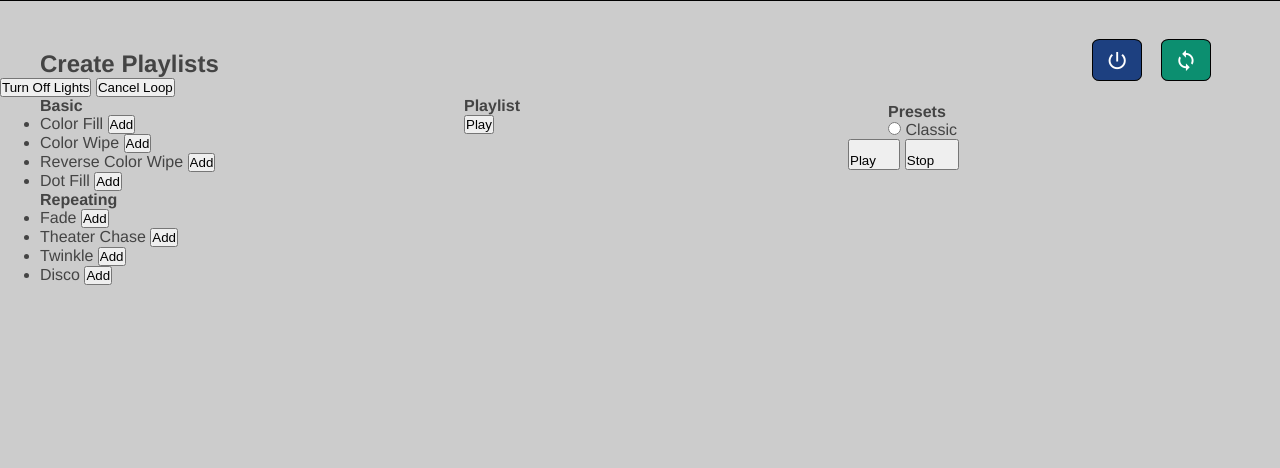
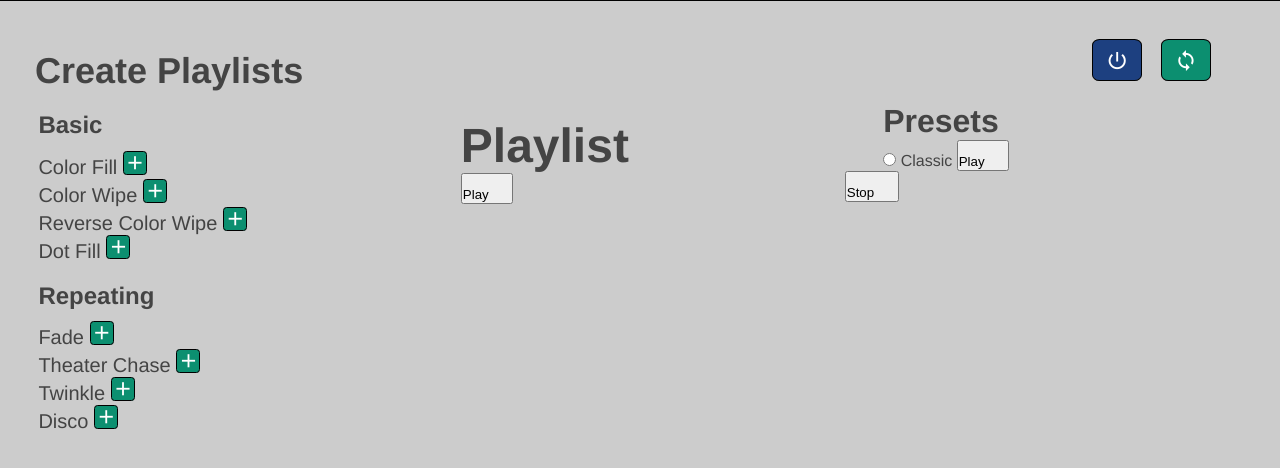
Before and after one commit to mpatti7/thesis, a Flask app: page /playlists/ in a window 1280 px wide. Shown: the part 162-630 px from the top of the page. Run offline with Flask 2, Linux system fonts and the light colour scheme; some libraries are stand-ins or nearby versions.

Commit message:
css changes for playlists

```diff
--- a/static/css/playlists.css
+++ b/static/css/playlists.css
@@ -1,16 +1,66 @@
+* {
+	margin: 0;
+	padding: 0;
+}
+
 .playlists{
 	margin-top: 75px;
 	margin-left: 40px;
+	font-size: 200%;
+}
+.playlists p{
+	font-size: 100%;
 }
 
 .column{
 	float: left;
 	width: 30%;
-	margin-left: 40px;
+	margin-left: 3%;
+}
+#functionsColumn h4{
+	font-size: 200%;
+	margin-top: 5%;
+}
+
+#functionsColumn ul li{
+	list-style-type: none;
+}
+#basic{
+	font-size: 150%;
+}
+#repeating{
+	font-size: 150%;
+}
+.addBtn{
+	height: 24px;
+	width: 24px;
+	border: 1px solid black;
+	border-radius: 15%;
+	background-color: rgb(12, 143, 112);
+	color: white;
+}
+.addBtn i{
+	font-size: 150%;
+	text-align: center;
+}
+.addBtn:hover{
+	background-color: rgb(41, 233, 159);
 }
 
 #playlistColumn{
-	padding-bottom: 2em;
+	/* padding-bottom: 2em; */
+	margin-top: 2%;
+}
+#playlistColumn ul li{
+	list-style-type: none;
+	font-size: 150%;
+}
+#playlistColumn h4{
+	font-size: 200%;
+}
+
+#presetsColumn h4{
+	font-size: 200%;
 }
 
 .row:after{
@@ -18,3 +68,48 @@
 	display: table;
 	clear: both;
 }
+
+@media only screen and (max-width: 1280px){
+	.playlists{
+		margin-top: 75px;
+		margin-left: 35px;
+		font-size: 150%;
+	}
+
+	.column{
+		float: left;
+		width: 30%;
+		margin-left: 3%;
+	}
+
+	#functionsColumn h4{
+		font-size: 150%;
+		margin-top: 5%;
+	}
+	#basic{
+		font-size: 125%;
+		margin-top: 3%;
+	}
+	#repeating{
+		font-size: 125%;
+		margin-top: 3%;
+	}
+	.addBtn{
+		font-size: 15px;
+		text-align: center;
+		height: 24px;
+		width: 24px;
+	}
+
+	#playlistColumn{
+		/* padding-bottom: 2em; */
+		font-size: 150%;
+		/* margin-top: 5%; */
+	}
+
+	.row:after{
+		content: "";
+		display: table;
+		clear: both;
+	}
+}
--- a/static/utilities.js
+++ b/static/utilities.js
@@ -8,6 +8,8 @@ function add(item){
     var brightness = createBrightness();
     var colorPicker = createColorPicker();
     var delay = createDelay();
+    var colorCB = createCheckbox();
+    var secondColor = createSecondColor();
 
     if(item === "colorWipe"){
         element.innerText = "Color Wipe";
@@ -15,6 +17,9 @@ function add(item){
         element.append(colorPicker);
         //need 2 colors
         element.append(delay)
+        element.append(colorCB);
+        secondColor.style.display = "none"
+        element.append(secondColor);
     }
     else if(item === "colorFill"){
         element.innerText = "Color Fill";
@@ -35,6 +40,29 @@ function add(item){
         element.append(colorPicker);
         //need 2 colors
     }
+    else if(item === "fade"){
+        element.innerText = "Fade";
+        element.append(brightness);
+        element.append(colorPicker);
+    }
+    else if(item === "theaterChase"){
+        element.innerText = "Theater Chase";
+        element.append(brightness);
+        element.append(colorPicker);
+    }
+    else if(item === "twinkle"){
+        element.innerText = "Twinkle";
+        element.append(brightness);
+        element.append(colorPicker);
+    }
+    else if(item === "disco"){
+        element.innerText = "Disco";
+        element.append(brightness);
+        element.append(colorPicker);
+    }
+
+
+
     htmlList.appendChild(element);
 }
 
@@ -47,6 +75,7 @@ function createObject(list){
     var color1;
     var color2;
     var delay = 0;
+    // elem = {};
 
     for(var i = 0; i < items.length; i++){
         console.log(items[i]);
@@ -63,6 +92,7 @@ function createObject(list){
             }
         }
         if(items[i].innerText === "Color Wipe"){
+            console.log("creating colorWipe object")
             elem = {
                 name: items[i].innerText,
                 method: "color_wipe",
@@ -143,7 +173,23 @@ function createColorPicker(){
     var colorPicker = document.createElement('input');
     colorPicker.setAttribute("type", "color");
     colorPicker.setAttribute("name", "color1");
+    colorPicker.setAttribute("value", "#ff0000");
     return colorPicker;
+}
+
+function createSecondColor(){
+    var secondColor = document.createElement('input');
+    secondColor.setAttribute("type", "color");
+    secondColor.setAttribute("name", "color2");
+    secondColor.setAttribute("value", "#ff0000");
+    // secondColor.setAttribute("id", "color2");
+    return secondColor;
+}
+
+function createCheckbox(){
+    var cb = document.createElement("input");
+    cb.setAttribute("type", "checkbox");
+    return cb
 }
 
 function createBrightness(){
--- a/templates/playlists.html
+++ b/templates/playlists.html
@@ -14,13 +14,7 @@
         {% block content %}
         <div class="playlists">
             <h2>Create Playlists</h2>
-        </div>
-
-        <div class="controlBtns">
-            <form action="{{url_for('playlistsChange')}}" method="post">
-              <button type="submit" name="btnOff" value="off">Turn Off Lights</button>
-              <button type="submit" name="cancel" value="cancelTask">Cancel Loop</button>
-            </form>
+            <!-- <p>Add functions to the playlist and customize each. Click "Play" when done.</p> -->
         </div>
 
         <div class="row">
@@ -34,10 +28,10 @@
                     <h4>Basic</h4>
                     <ul id="basic">
                         <!-- <li id="colorWipe" value="Color Wipe">Color Wipe <input type="button" id="colorWipeAdd" value="Add" onclick="addItem('colorWipe')"></li> -->
-                            <li id="colorFill" value="Color Fill">Color Fill <input type="button" id="colorFillAdd" value="Add" onclick="add('colorFill')"></li>
-                            <li id="colorWipe" value="Color Wipe">Color Wipe <input type="button" id="colorWipeAdd" value="Add" onclick="add('colorWipe')"></li>
-                            <li id="rColorWipe" value="Reverse Color Wipe">Reverse Color Wipe <input type="button" id="rColorWipeAdd" value="Add" onclick="add('rColorWipe')"></li>
-                            <li id="dotFill" value="Dot Fill">Dot Fill <input type="button" id="dotFillAdd" value="Add" onclick="add('dotFill')"></li>
+                        <li id="colorFill" value="Color Fill">Color Fill <button class="addBtn" onclick="add('colorFill')"><i class="material-icons">add</i></button></li>
+                        <li id="colorWipe" value="Color Wipe">Color Wipe <button class="addBtn" onclick="add('colorWipe')"><i class="material-icons">add</i></button></li>
+                        <li id="rColorWipe" value="Reverse Color Wipe">Reverse Color Wipe <button class="addBtn" onclick="add('rColorWipe')"><i class="material-icons">add</i></button></li>
+                        <li id="dotFill" value="Dot Fill">Dot Fill <button class="addBtn" onclick="add('dotFill')"><i class="material-icons">add</i></button><!--<input type="button" class="addBtn" id="dotFillAdd" value="Add" onclick="add('dotFill')"></li>-->
                     </ul>
 
                     <!--=============================================================-->
@@ -48,10 +42,10 @@
 
                     <h4>Repeating</h4>
                     <ul id="repeating">
-                            <li id="fade" value="Fade">Fade <input type="button" id="fadeAdd" value="Add" onclick="add('fade')"></li>
-                            <li id="theaterChase" value="Theater Chase">Theater Chase <input type="button" id="theaterAdd" value="Add" onclick="add('theaterChase')"></li>
-                            <li id="twinkle" value="Twinkle">Twinkle <input type="button" id="twinkleAdd" value="Add" onclick="add('twinkle')"></li>
-                            <li id="disco" value="Disco">Disco <input type="button" id="discoAdd" value="Add" onclick="add('disco')"></li>
+                        <li id="fade" value="Fade">Fade <button class="addBtn" onclick="add('fade')"><i class="material-icons">add</i></button></li>
+                        <li id="theaterChase" value="Theater Chase">Theater Chase <button class="addBtn" onclick="add('theaterChase')"><i class="material-icons">add</i></button></li>
+                        <li id="twinkle" value="Twinkle">Twinkle <button class="addBtn" onclick="add('twinkle')"><i class="material-icons">add</i></button></li>
+                        <li id="disco" value="Disco">Disco <button class="addBtn" onclick="add('disco')"><i class="material-icons">add</i></button></li>
                     </ul>
 
                 </div>
@@ -62,7 +56,8 @@
                         <ul id="playlistList" name="playlist">
 
                         </ul>
-                            <input type="button" value="Play" onclick="createObject('playlistList')">
+                        <!-- <input type="button" value="Play" onclick="createObject('playlistList')"> -->
+                        <button type="submit" value="Play" title="Play the sequence" id="playBtn" onclick="createObject('playlistList')">Play   <i class="material-icons">&#xe038;</i></button>
                         <!-- <button type="submit">Play</button> -->
                     </div>
                 <!-- </form> -->
@@ -71,11 +66,12 @@
                     <h4>Presets</h4>
                     <input type="radio" id="classic" name="functions" value="classic">
                     <label for="classic">Classic</label>
+                    <button type="submit" title="Play the sequence" id="playPresetBtn">Play   <i class="material-icons">&#xe038;</i></button>
                 </div>
 
                 <div class="controlBtns">
                     <form action="{{url_for('playlistsChange')}}" method="post">
-                            <button type="submit" title="Light up the lights" id="applyBtn">Play   <i class="material-icons">&#xe038;</i></button>
+                        <!-- <button type="submit" title="Light up the lights" id="applyBtn">Play   <i class="material-icons">&#xe038;</i></button> -->
                         <!-- <button type="submit" title="Turn off the lights" id="offBtn" name="btnOff" value="off">Turn Off   <i class="material-icons">&#xe8f5;</i></button> -->
                         <button type="submit" title="Stop a repeating function" id="cancelBtn" name="cancel" value="cancelTask">Stop   <i class="material-icons">&#xe5c9;</i></button>
                         <!-- <i class="material-icons">&#xe047;</i> -->
@@ -86,14 +82,14 @@
 
 
                     <script>
-                        // function addItem(id){
-                        //     var li = document.createElement("LI");
-                        //     var input = document.getElementById(id).innerText;
-                        //     li.innerText = input;
-                        //     var playlist = document.getElementById("playlist");
-                        //     playlist.appendChild(li);
-                        //     input.value = "";
+                        // var checkboxes = document.getElementsByName("color2CB");
+                        // var secondColors = document.getElementsByName("secondColor")
+                        // for(var i = 0; i < color2CB.length; i++){
+                        //     if(checkboxes[i].checked){
+
+                        //     }
                         // }
+
                     </script>
                 <!-- </form> -->
             </div>
```
Also changed, not shown: lights.py (+16 -15 lines). Lines whose indentation alone changed are shown as unchanged.
